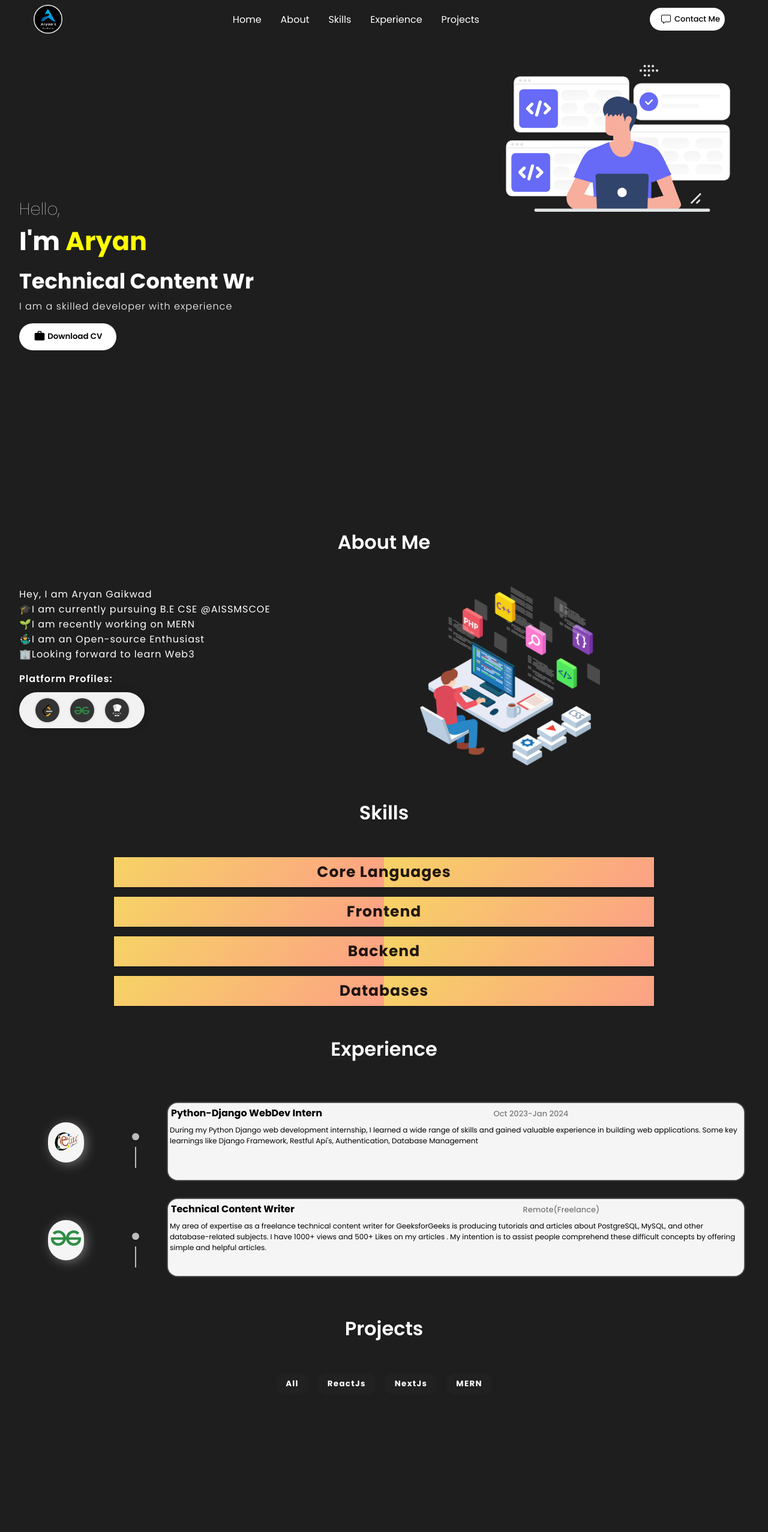
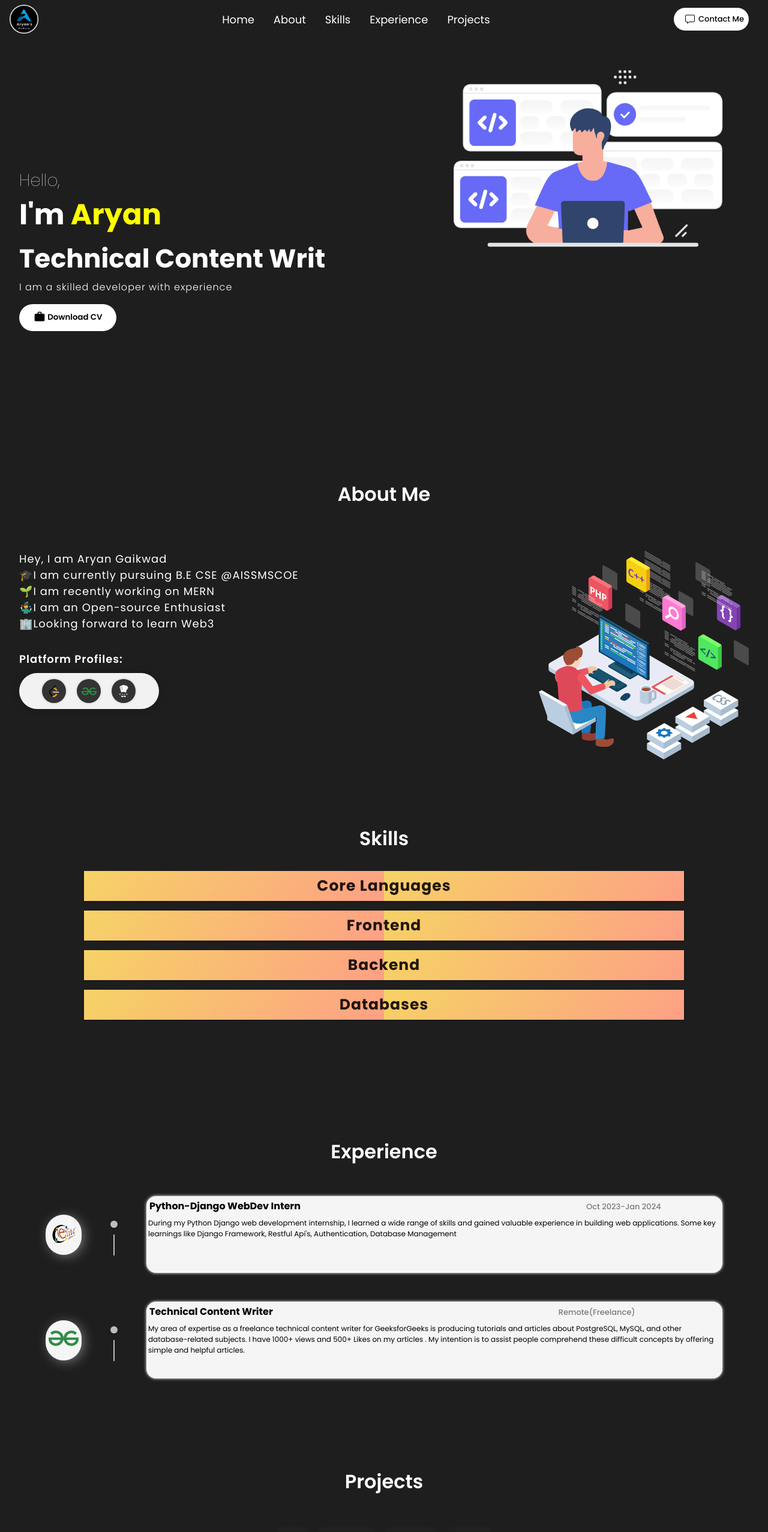
Before and after one commit to Megamind0407/React-Portfolio, a React (Create React App) app: page / in a window 1280 px wide. Shown: the top 2554 px of the page at 60% size. Before the commit the page ends 2373 px from the top, so only its background shows below. Built offline with nearby package versions, Linux system fonts and the light colour scheme.

Commit message:
New Responsive Changes

```diff
--- a/public/index.html
+++ b/public/index.html
@@ -3,7 +3,7 @@
 
 <head>
   <meta charset="utf-8" />
-  <link rel="icon" href="/portfolio/src/assets/logo.png" />
+  <link rel="icon" href="./../src/assets/logo.png" />
   <meta name="viewport" content="width=device-width, initial-scale=1" />
   <meta name="description" content="Aryan Portfolio" />
 
--- a/src/components/About/about.css
+++ b/src/components/About/about.css
@@ -6,33 +6,36 @@
     font-weight: 600;
     font-size: 2rem;
     justify-content: center;
-    margin-bottom: 50px;
+    margin-bottom: 70px;
     text-align: center;
 }
 
 .about-content {
     display: flex;
+    margin-bottom: 7rem;
 }
 
-
 .about-desc {
-    font-size: medium;
+    font-size: large;
     font-weight: 400;
     letter-spacing: 1px;
     padding-left: 1rem;
 }
 
 .about-img {
-    margin-left: 20%;
+    position: absolute;
+    padding-right: 2rem;
+    right: 0;
 }
 
 .about-img img {
-    max-width: 300px;
+    max-width: 350px;
 }
 
 .profile {
     display: flex;
     padding-top: 1rem;
+    margin-top: 1rem;
 }
 
 .profile-tag {
@@ -112,3 +115,36 @@
 .Codechef:hover img {
     filter: none;
 }
+
+
+@media screen and (max-width: 750px) {
+    #about{
+        display:flex ;
+        flex-direction: column;
+        align-items: center;
+        justify-content: center;
+        gap: 2rem;
+    }
+
+    .about-content{
+        display: flex;
+        flex-direction: column;
+        align-items: center;
+        justify-content: center;
+        gap: 2rem;
+    }
+
+    .about-desc{
+    display: flex;
+    flex-direction: column;
+    align-items: center;
+    justify-content: center;
+    }
+
+    .about-img{
+        display: none;
+    }
+
+
+
+}
--- a/src/components/Experience/experience.css
+++ b/src/components/Experience/experience.css
@@ -1,26 +1,28 @@
 #experience {
-    padding: 1rem;
+    padding: 2rem;
+    margin-bottom: 4rem;
 }
 
 .title {
     font-weight: 600;
     font-size: 2rem;
     justify-content: center;
-    margin-bottom: 30px;
+    margin-top: 4px;
+    margin-bottom: 50px;
     text-align: center;
 }
 
 .experience-main {
     display: flex;
+    flex-direction: column;
+    align-items: center;
+    gap: 3rem;
+    margin-top: 2rem;
 }
 
 .section1 {
-    margin-left: 4rem;
-    margin-right: 2rem;
-    margin-top: 3rem;
+    margin: auto;
     display: flex;
-    flex-direction: column;
-    gap: 6rem;
     align-items: center;
 }
 
@@ -44,7 +46,6 @@
 
 .section2 {
     display: flex;
-    flex-direction: column;
     align-items: center;
 }
 
@@ -55,7 +56,7 @@
     transition: all 0.3s
 }
 
-.logo1:hover{
+.logo1:hover {
     box-shadow: 0 0 10px solid black;
     transform: scale(1.1);
 }
@@ -68,15 +69,13 @@
     transition: all 0.3s;
 }
 
-.logo2:hover{
+.logo2:hover {
     box-shadow: 0 0 10px solid black;
     transform: scale(1.1);
 }
 
 .timeline {
-    gap: 6rem;
-    margin-top: 3rem;
-
+    gap: 2rem;
 }
 
 .timeline .MuiTimelineItem-root {
@@ -87,64 +86,102 @@
     flex: none;
 }
 
-.section3{
-    display: flex;
-    flex-direction: column;
-    align-items: center;
-    gap: 2rem;
-    margin-top: 1rem;
-}
 
-.card-1{
+
+.card-1 {
     display: flex;
     flex-direction: column;
     background-color: whitesmoke;
     width: 120vh;
     height: 8rem;
     border-radius: 1rem;
-    box-shadow: 0 0 3px;
+    box-shadow: 0 0 5px;
+    transition: all 0.3s
 }
 
-.content{
+.content {
     display: inline;
     margin: 4px;
 }
 
-.title-role{
+.title-role {
     margin-left: 1px;
     font-weight: bold;
     color: black;
 
 }
 
-.date{
+.date {
     color: black;
     opacity: 50%;
     font-size: small;
     font-weight: 500;
-    margin-left: 30%;
+    margin-left: 50%;
 }
 
-.desc{
+.desc {
     margin: 3px;
     color: black;
     font-size: 12px;
 }
 
-.card-2{
+.card-2 {
     display: flex;
     flex-direction: column;
     background-color: whitesmoke;
     width: 120vh;
     height: 8rem;
     border-radius: 1rem;
-    box-shadow: 0 0 3px;
+    box-shadow: 0 0 5px;
 }
 
-.role{
+.role {
     color: black;
     opacity: 50%;
     font-size: small;
     font-weight: 500;
-    margin-left: 40%;
+    margin-left: 50%;
 }
+
+@media (max-width: 750px) {
+    .experience-main {
+        display: flex;
+        flex-direction: column;
+        align-items: center;
+        gap: 2rem;
+    }
+    .section1 {
+        display: flex;
+        flex-direction: column;
+        align-items: center;
+    }
+
+    .section2 {
+        display: flex;
+        flex-direction: column;
+        align-items: center;
+        margin-top: 20px;
+        gap: 1rem;
+    }
+    .card-1{
+        width: 100%;
+        height: 30%;
+    }
+    .card-2{
+        width: 100%;
+        height: 30%;
+    }
+    .date{
+        display: none;
+    }
+    .role{
+        display: none;
+    }
+    .timelines{
+        display: none;
+    }
+    .logo1 {
+        align-items: center;
+        margin-bottom: 20px;
+    }
+}
--- a/src/components/Experience/experience.js
+++ b/src/components/Experience/experience.js
@@ -21,13 +21,7 @@ const experience = () => {
                             <img src={Logo1} alt=''></img>
                         </a>
                     </div>
-                    <div className='logo2'>
-                        <a href='https://www.geeksforgeeks.org/' target="_blank" rel="noopener noreferrer">
-                        <img src={Logo2} alt=''></img>
-                        </a>
-                    </div>
-                </div>
-                <div classname="section2">
+                    <div className='timelines'>
                     <Timeline className='timeline'>
                         <TimelineItem>
                             <TimelineSeparator>
@@ -36,17 +30,8 @@ const experience = () => {
                             </TimelineSeparator>
                             <TimelineContent></TimelineContent>
                         </TimelineItem>
-                        <TimelineItem>
-                            <TimelineSeparator>
-                                <TimelineDot />
-                                <TimelineConnector />
-                            </TimelineSeparator>
-                            <TimelineContent></TimelineContent>
-                        </TimelineItem>
                     </Timeline>
-
                     </div>
-                <div className='section3'>
                     <div className='card-1'>
                         <div className='content'>
                             <span className='title-role'>Python-Django WebDev Intern</span>
@@ -57,6 +42,24 @@ const experience = () => {
                                 Some key learnings like Django Framework, Restful Api's, Authentication, Database Management
                             </span>
                         </div>
+                    </div>
+                </div>
+                <div className='section2'>
+                    <div className='logo2'>
+                        <a href='https://www.geeksforgeeks.org/' target="_blank" rel="noopener noreferrer">
+                            <img src={Logo2} alt=''></img>
+                        </a>
+                    </div>
+                    <div className='timelines'>
+                    <Timeline className='timeline'>
+                        <TimelineItem>
+                            <TimelineSeparator>
+                                <TimelineDot />
+                                <TimelineConnector />
+                            </TimelineSeparator>
+                            <TimelineContent></TimelineContent>
+                        </TimelineItem>
+                    </Timeline>
                     </div>
                     <div className='card-2'>
                         <div className='content'>
--- a/src/components/Intro/intro.css
+++ b/src/components/Intro/intro.css
@@ -2,23 +2,20 @@
 #intro{
     display: flex;
     margin: auto;
-    overflow: hidden;
-    position: relative;
 }
 
 .bg{
     position: absolute;
-    top: 0;
     right: 0;
     object-fit:cover;
-    max-width: 500px;
+    max-width: 600px;
 }
 
 .introContent{
-    height: 100vh;
+    height: 90vh;
     width: 100vw;
     padding: 1rem;
-    font-size: 2.7rem;
+    font-size: 3rem;
     font-weight: 700;
     display: flex;
     flex-direction: column;
@@ -38,7 +35,7 @@
 }
 
 .intro-role{
-    font-size: 2.2rem;
+    font-size: 2.7rem;
 }
 
 .introPara{
@@ -79,10 +76,33 @@
 }
 
 
-@media screen and (max-width:800px) {
+@media screen and (max-width:750px) {
     #intro{
         display: flex;
         flex-direction: column;
+        align-items: center;
+        justify-content: center;
+
+    }
+    .bg {
+        height: 50vh;
+        width: 70vw;
+        position: relative;
+        align-items: center;
+        justify-content: center;
+        margin: auto;
+    }
+    .introContent{
+        height: 60vh;
+        width: 100vw;
+        align-items: center;
+        justify-content: center;
+    }
+    .introName{
+        text-align: center;
+    }
+    .introText{
+        text-align: center;
     }
     .intro-role{
         font-size: 5vw;
--- a/src/components/NavBar/NavBar.css
+++ b/src/components/NavBar/NavBar.css
@@ -1,7 +1,6 @@
 .navbar {
     height: 4rem;
     width: 100vw;
-    max-width: 75rem;
     margin: 0 auto;
     padding: 1rem 1rem;
     display: flex;
@@ -13,6 +12,14 @@
     background: rgb(30, 30, 30);
 }
 
+.menu-grid{
+    display: none;
+}
+
+.show-links {
+    display: none;
+}
+
 .logo {
     object-fit: cover;
     height: 3rem;
@@ -21,6 +28,8 @@
 
 
 .componentsList {
+    text-align: center;
+    font-size: large;
     position: relative;
     margin: 1rem;
     cursor: pointer;
@@ -87,7 +96,7 @@
 }
 
 
-@media screen and (max-width: 768px) {
+@media screen and (max-width: 750px) {
     .navbar {
         padding: 0.5rem 1rem;
     }
@@ -96,7 +105,6 @@
         height: 2rem;
         width: 2rem;
     }
-
     .componentsList {
         display: none;
         margin: 0.5rem;
@@ -112,4 +120,38 @@
     .nav-button{
         display: none;
     }
+
+    .menu-grid {
+        display: flex;
+        align-items: center;
+        cursor: pointer;
+    }
+
+    .links {
+        display: none;
+        position: fixed;
+        top: 0;
+        left: 0;
+        width: 100vw;
+        height: 100vh;
+        background-color: rgba(0, 0, 0, 0.9);
+        justify-content: center;
+        align-items: center;
+    }
+
+    .show-links {
+        display: flex;
+        flex-direction: column;
+    }
+
+    .links a {
+        color: white;
+        text-decoration: none;
+        margin: 10px;
+    }
+
+    .links a:hover {
+        text-decoration: underline;
+    }
+
 }
--- a/src/components/NavBar/NavBar.js
+++ b/src/components/NavBar/NavBar.js
@@ -2,25 +2,48 @@ import React from "react";
 import "./NavBar.css";
 import logo from "../../assets/logo.png";
 import { Link } from "react-scroll";
+import { IoMenu } from "react-icons/io5";
+import { useState } from 'react';
 import contactImg from "../../assets/contactImage.png"
 
+const NavBar = () => {
+    const [showMenu, setShowMenu] = useState(false);
 
-const NavBar = () => {
+    const toggleMenu = () => {
+        setShowMenu(!showMenu);
+    };
+
+    const closeMenu = () => {
+        setShowMenu(false);
+    };
+
     return (
         <nav className='navbar'>
             <img src={logo} alt="Logo" className='logo'></img>
             <div className="components">
                 <Link activeClass='active' to='intro' spy={true} smooth={true} offset={-50} duration={500} className="componentsList">Home</Link>
-                <Link activeClass='active' to='about' spy={true} smooth={true} offset={-50} duration={500} className="componentsList">About</Link>
-                <Link activeClass='active' to='skills' spy={true} smooth={true} offset={-50} duration={500} className="componentsList">Skills</Link>
-                <Link activeClass='active' to='experience' spy={true} smooth={true} offset={-50} duration={500} className="componentsList">Experience</Link>
+                <Link activeClass='active' to='about' spy={true} smooth={true} offset={-90} duration={500} className="componentsList">About</Link>
+                <Link activeClass='active' to='skills' spy={true} smooth={true} offset={-70} duration={500} className="componentsList">Skills</Link>
+                <Link activeClass='active' to='experience' spy={true} smooth={true} offset={-90} duration={500} className="componentsList">Experience</Link>
                 <Link activeClass='active' to='projects' spy={true} smooth={true} offset={-50} duration={500} className="componentsList">Projects</Link>
             </div>
-
             <button className="nav-button">
-                <img src={contactImg} alt="" className='contact-img'></img><span>Contact Me</span></button>
+                <img src={contactImg} alt="" className='contact-img'></img><span>Contact Me</span>
+            </button>
+            <div className="menu-grid" onClick={toggleMenu}>
+                <IoMenu />
+            </div>
+            {showMenu && (
+                <div className={showMenu ? 'links show-links' : 'links'}>
+                <Link to="intro" onClick={closeMenu} offset={-60} >Home</Link>
+                <Link to="about" onClick={closeMenu} offset={-60}>About</Link>
+                <Link to="skills" onClick={closeMenu} offset={-60}>Skills</Link>
+                <Link to="experience" onClick={closeMenu} offset={-60}>Experience</Link>
+                <Link to="projects" onClick={closeMenu} offset={-60}>Projects</Link>
+                <Link to="./" onClick={closeMenu}>Contact</Link>
+            </div>
+            )}
         </nav>
     )
 }
-
 export default NavBar;
--- a/src/components/Skills/skill.css
+++ b/src/components/Skills/skill.css
@@ -1,12 +1,12 @@
 .skills {
-    padding: 2rem;
+    padding: 4rem;
 }
 
 .skill-tag {
     font-weight: 600;
     font-size: 2rem;
     justify-content: center;
-    margin-bottom: 50px;
+    margin-bottom: 30px;
     text-align: center;
 }
 
@@ -16,6 +16,7 @@
     align-items: center;
     justify-content: center;
     gap: 1rem;
+    margin-bottom: 6rem;
 }
 
 .card {
@@ -28,7 +29,7 @@
     transition: all 0.3s cubic-bezier(0.25, 0.8, 0.25, 1);
     overflow: hidden;
     height: 50px;
-    width: 900px;
+    width: 1000px;
     padding-left: 3px;
     padding-right: 3px;
 }
@@ -110,3 +111,15 @@
 .card .icons:hover {
     transform: scale(1.1);
 }
+
+
+
+@media screen and (max-width: 750px){
+    .skills{
+        margin-bottom: 1.5rem;
+    }
+    .card{
+        width: 600px;
+    }
+
+}
```
Lines whose indentation alone changed are shown as unchanged.
